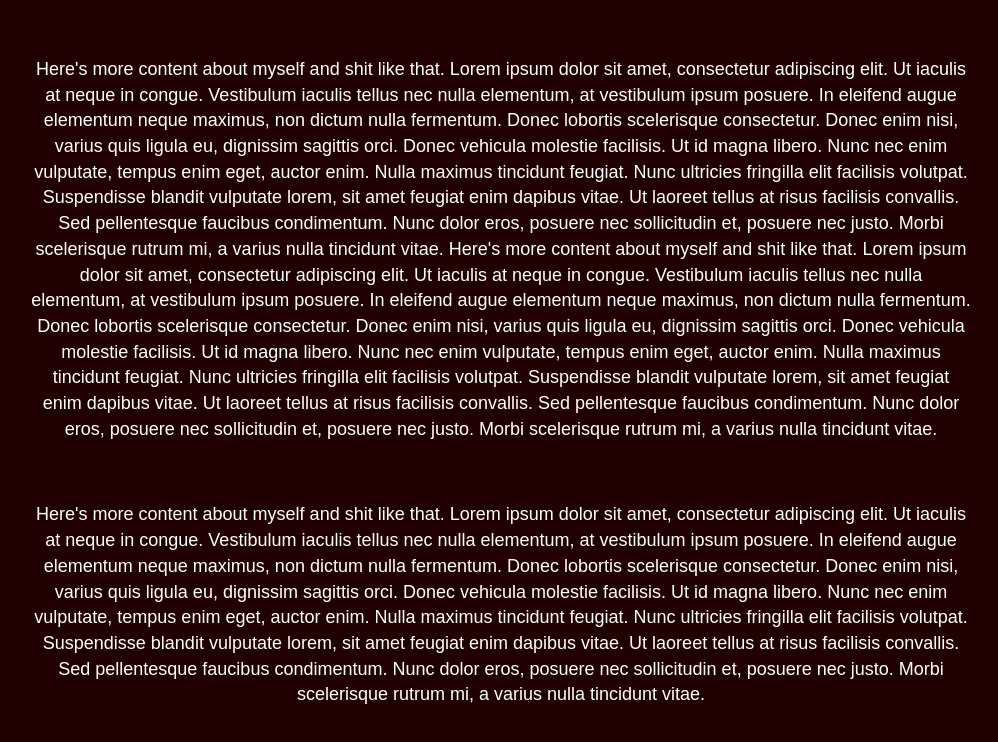
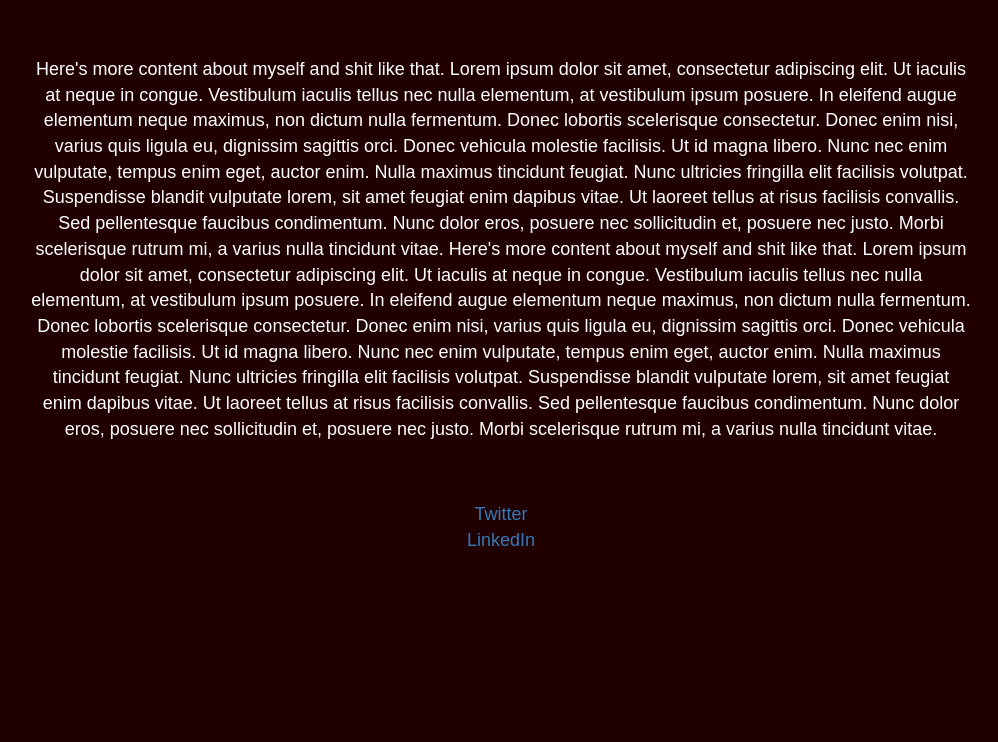
Before and after one commit to fwosh/fwosh.github.io, a plain HTML site: page index.html in a window 1280 px wide. Shown: the part 1662-2404 px from the top of the page, without its empty margins (139-1137 px from the left). After the commit the page ends 2276 px from the top, so only its background shows below. Drawn offline with nearby package versions, Linux system fonts and the light colour scheme; files whose address does not match are found by name; a web font is replaced by a local one.

Commit message:
Adding Social Media Links

```diff
--- a/index.html
+++ b/index.html
@@ -98,7 +98,8 @@
 				</div>
 
 				<div class="section" id ="contact">
-					Here's more content about myself and shit like that. Lorem ipsum dolor sit amet, consectetur adipiscing elit. Ut iaculis at neque in congue. Vestibulum iaculis tellus nec nulla elementum, at vestibulum ipsum posuere. In eleifend augue elementum neque maximus, non dictum nulla fermentum. Donec lobortis scelerisque consectetur. Donec enim nisi, varius quis ligula eu, dignissim sagittis orci. Donec vehicula molestie facilisis. Ut id magna libero. Nunc nec enim vulputate, tempus enim eget, auctor enim. Nulla maximus tincidunt feugiat. Nunc ultricies fringilla elit facilisis volutpat. Suspendisse blandit vulputate lorem, sit amet feugiat enim dapibus vitae. Ut laoreet tellus at risus facilisis convallis. Sed pellentesque faucibus condimentum. Nunc dolor eros, posuere nec sollicitudin et, posuere nec justo. Morbi scelerisque rutrum mi, a varius nulla tincidunt vitae.
+					<a href="http://twitter.com/fwoshy">Twitter</a><br>
+					<a href="linkedin">LinkedIn</a>
 				</div>
 
 
```
